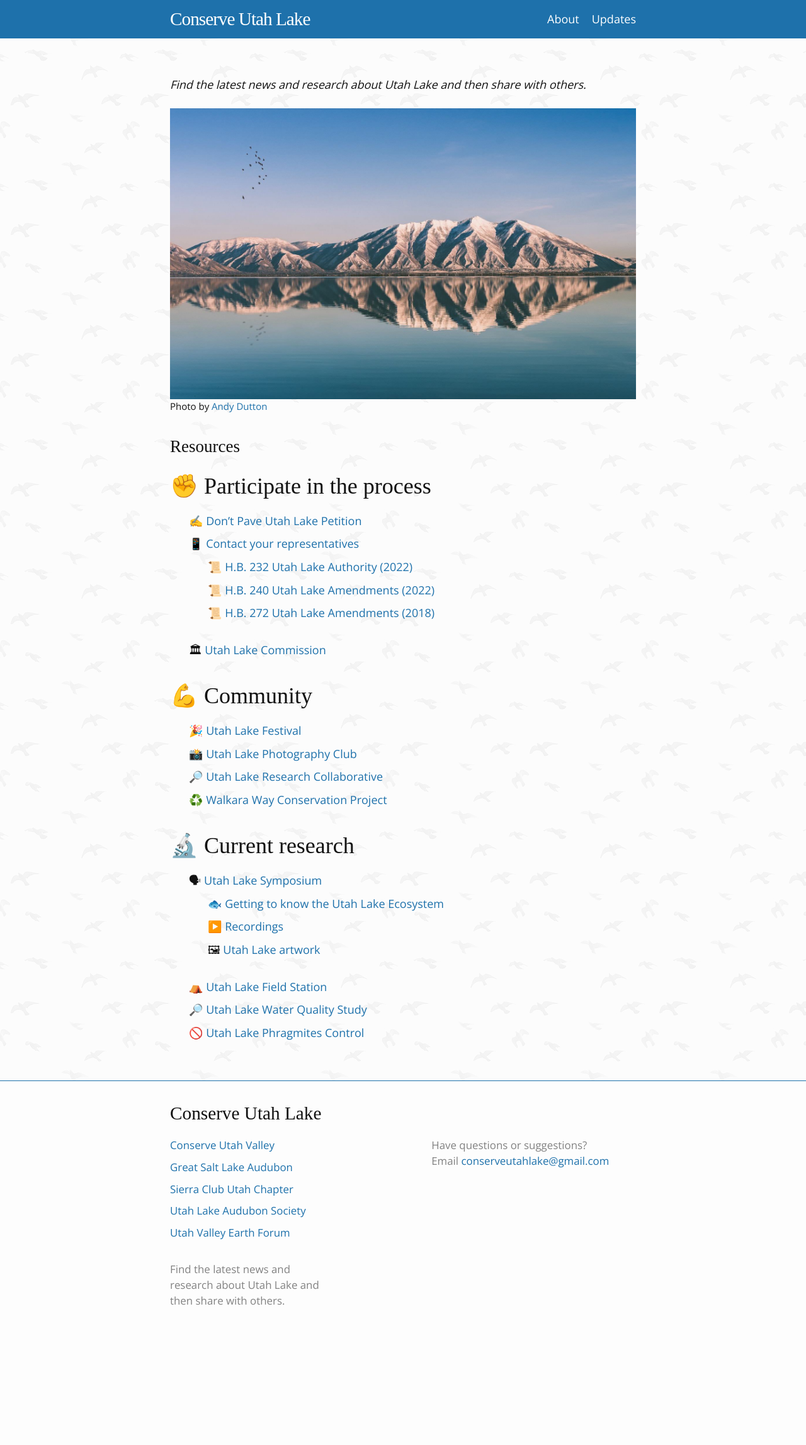
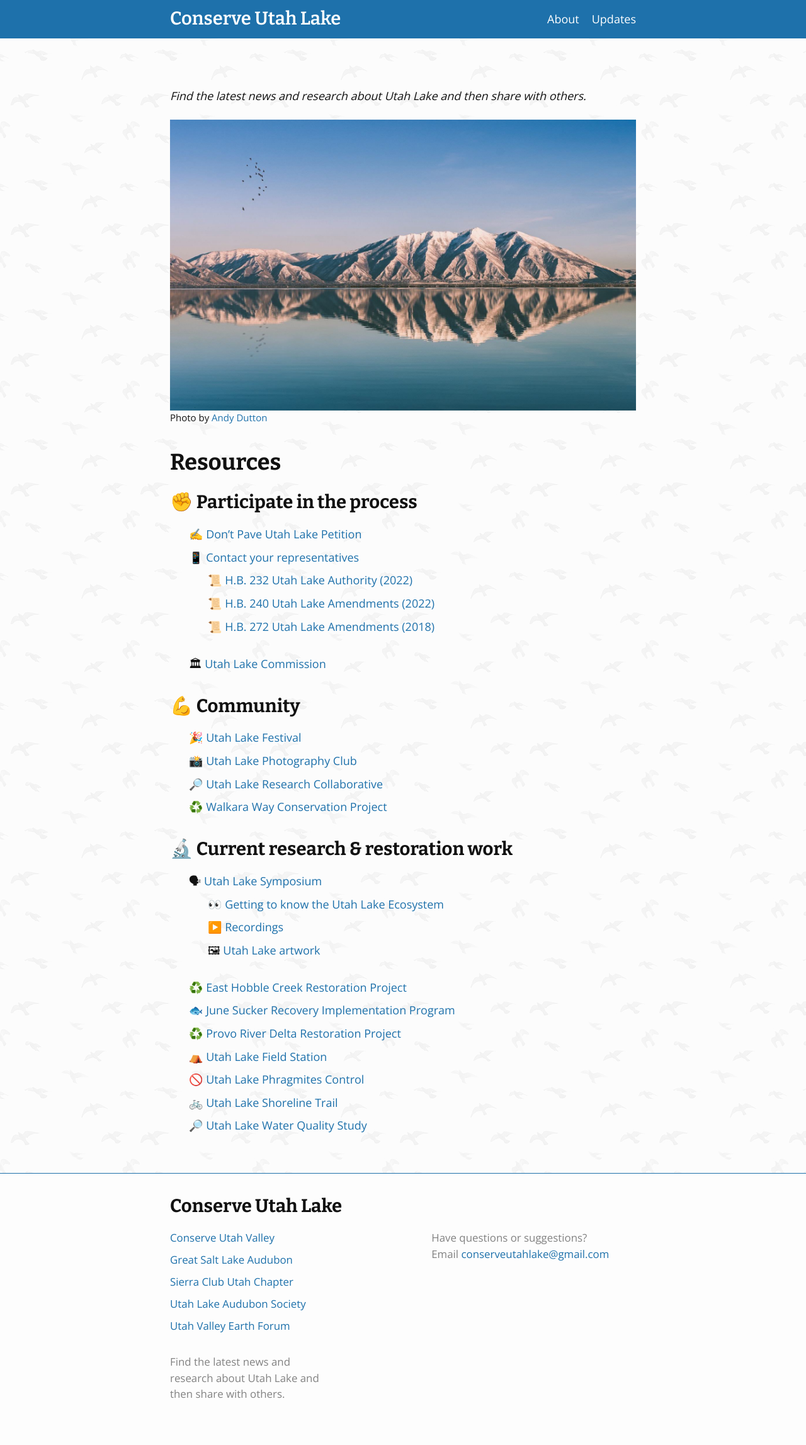
Before and after one commit to conserveutahlake/website, a Jekyll site: the page built from index.markdown, in a window 1280 px wide. Shown: the whole page at 63% size. Built offline with Jekyll 4.4.1, drawn with Linux system fonts in a browser that asks for light colours; some web fonts are replaced; before the commit the page ends 2148 px from its top, so only the background shows below that.

Commit message:
more links and heading font change

```diff
--- a/_sass/minima.scss
+++ b/_sass/minima.scss
@@ -1,4 +1,4 @@
-@import url('https://fonts.googleapis.com/css2?family=Gaegu:wght@400;700&family=EB+Garamond:wght@600;700&family=Open+Sans:wght@300;400&display=swap');
+@import url('https://fonts.googleapis.com/css2?family=Bitter:wght@600;700;800;900&family=Open+Sans:wght@300;400&display=swap');
 @charset "utf-8";
 
 // Define defaults for each variable.
--- a/_sass/minima/_base.scss
+++ b/_sass/minima/_base.scss
@@ -99,8 +99,8 @@ li > ul {
  * Headings
  */
 h1, h2, h3, h4, h5, h6 {
-  font-weight: $base-font-weight;
-  font-family: 'Gaegu', serif;
+  font-weight: 700;
+  font-family: 'Bitter', serif;
 }
 
 
@@ -135,7 +135,7 @@ a {
  * Blockquotes
  */
 blockquote {
-  font-family: 'Gaegu', serif;
+  font-family: 'Bitter', serif;
   color: $grey-color;
   background: rgba(255,255,255,.6);
   border-left: 2px solid $grey-color-dark;
--- a/_sass/minima/_layout.scss
+++ b/_sass/minima/_layout.scss
@@ -11,10 +11,10 @@
 
 .site-title {
   @include relative-font-size(1.625);
-  font-family: 'Gaegu', serif;
-  font-weight: 300;
+  font-family: 'Bitter', serif;
+  font-weight: 600;
   line-height: $base-line-height * $base-font-size * 2.25;
-  letter-spacing: -1px;
+  letter-spacing: 0px;
   margin-bottom: 0;
   float: left;
 
@@ -209,6 +209,7 @@
 .post-meta {
   font-size: $small-font-size;
   color: $grey-color;
+  margin-bottom: 3rem;
 }
 
 .post-link {
@@ -229,6 +230,7 @@
   @include relative-font-size(2.625);
   letter-spacing: -1px;
   line-height: 1;
+  margin-bottom: 3rem;
 
   @include media-query($on-laptop) {
     @include relative-font-size(2.25);
--- a/index.markdown
+++ b/index.markdown
@@ -8,9 +8,9 @@ image: https://www.conserveutahlake.org/assets/social.jpg
 <img src="/assets/utah-lake.jpg" alt="A photo of the Wasatch Range's mirror reflection on Utah Lake with a flock of birds in the clear sky above">
 <sup>Photo by <a href="https://unsplash.com/@andrewjdutton">Andy Dutton</a></sup>
 
-# Resources
+## Resources
 
-## ✊ Participate in the process
+### ✊ Participate in the process
 
 - ✍️ [Don't Pave Utah Lake Petition](https://dontpaveutahlake.org/petition/)
 - 📱 [Contact your representatives](https://le.utah.gov/GIS/findDistrict.jsp)
@@ -19,19 +19,24 @@ image: https://www.conserveutahlake.org/assets/social.jpg
   - 📜 [H.B. 272 Utah Lake Amendments (2018)](https://le.utah.gov/~2018/bills/static/HB0272.html)
 - 🏛 [Utah Lake Commission](https://utahlake.org/volunteer/)
 
-## 💪 Community
+### 💪 Community
 
 - 🎉 [Utah Lake Festival](https://utahlake.org/utah-lake-festival/)
 - 📸 [Utah Lake Photography Club](https://www.facebook.com/groups/1888588758087340)
 - 🔎 [Utah Lake Research Collaborative](https://utahlakecollab.wixsite.com/utahlakecollab)
 - ♻️ [Walkara Way Conservation Project](https://www.facebook.com/groups/2454249811362514/)
 
-## 🔬 Current research
+### 🔬 Current research & restoration work
 
 - 🗣 [Utah Lake Symposium](https://pws.byu.edu/utah-lake)
-  - 🐟 [Getting to know the Utah Lake Ecosystem](https://pws.byu.edu/utah-lake/about-utah-lake)
+  - 👀 [Getting to know the Utah Lake Ecosystem](https://pws.byu.edu/utah-lake/about-utah-lake)
   - ▶️ [Recordings](https://pws.byu.edu/utah-lake/recorded-sessions)
   - 🖼 [Utah Lake artwork](https://pws.byu.edu/utah-lake/artwork-and-multimedia-competition)
+
+- ♻️ [East Hobble Creek Restoration Project](https://mitigationcommission.gov/native/pdf/east-hobble-creek-ea-fonsi_4-2013.pdf)
+- 🐟 [June Sucker Recovery Implementation Program](https://www.junesuckerrecovery.org/)
+- ♻️ [Provo River Delta Restoration Project](https://www.provoriverdelta.us/)
 - ⛺️ [Utah Lake Field Station](https://johnhutchingsmuseum.org/utah-lake-field-station/)
+- 🚫 [Utah Lake Phragmites Control](https://storymaps.arcgis.com/stories/4ba238d169f043f89e1eec1c37d066cd)
+- 🚲 [Utah Lake Shoreline Trail](https://utahlake.org/utah-lake-trail-plan/)
 - 🔎 [Utah Lake Water Quality Study](https://deq.utah.gov/water-quality/utah-lake-water-quality-study)
-- 🚫 [Utah Lake Phragmites Control](https://storymaps.arcgis.com/stories/4ba238d169f043f89e1eec1c37d066cd)
```
